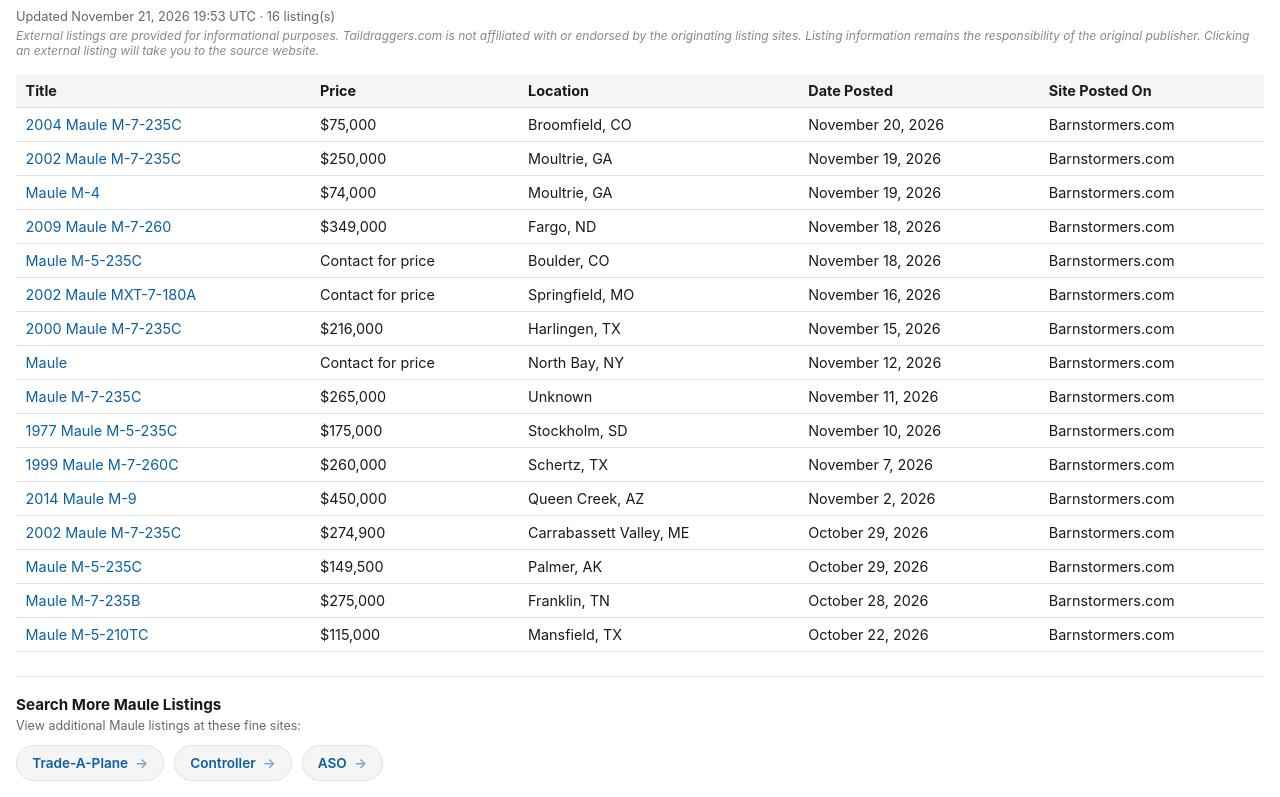
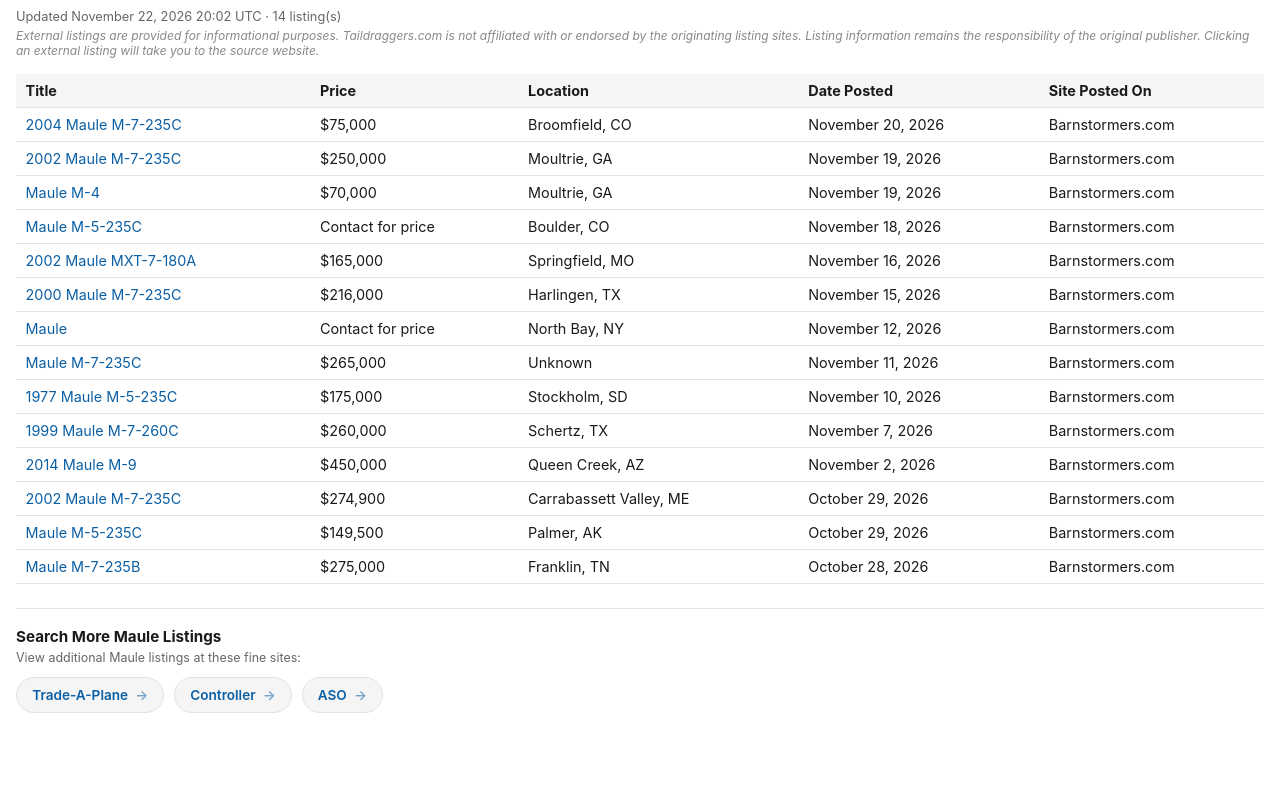
Before and after one commit to taildraggers/maule-aircraft-for-sale, a plain HTML site: page docs/index.html in a window 1280 px wide. Shown: the part 43-840 px from the top of the page. After the commit the page ends 800 px from the top, so only its background shows below. Drawn offline with Linux system fonts and the light colour scheme.

Commit message:
Update Maule listings (2026-11-22)

```diff
--- a/docs/index.html
+++ b/docs/index.html
@@ -76,7 +76,7 @@
 </head>
 <body>
   <h1>Other Maule Ads on the Web</h1>
-  <div class="updated">Updated November 21, 2026 19:53 UTC &middot; 16 listing(s)</div>
+  <div class="updated">Updated November 22, 2026 20:02 UTC &middot; 14 listing(s)</div>
   <div class="disclaimer">External listings are provided for informational purposes. Taildraggers.com is not affiliated with or endorsed by the originating listing sites. Listing information remains the responsibility of the original publisher. Clicking an external listing will take you to the source website.</div>
   <table>
     <thead>
@@ -85,10 +85,9 @@
     <tbody>
         <tr><td><a href="https://www.barnstormers.com/classified-2084843-2004-Maule-M7-235C-Project.html" target="_blank" rel="noopener noreferrer">2004 Maule M-7-235C</a></td><td>$75,000</td><td>Broomfield, CO</td><td>November 20, 2026</td><td>Barnstormers.com</td></tr>
         <tr><td><a href="https://www.barnstormers.com/classified-2074521-2002-MAULE-M-7-235C.html" target="_blank" rel="noopener noreferrer">2002 Maule M-7-235C</a></td><td>$250,000</td><td>Moultrie, GA</td><td>November 19, 2026</td><td>Barnstormers.com</td></tr>
-        <tr><td><a href="https://www.barnstormers.com/classified-2084723-Maule-M-4.html" target="_blank" rel="noopener noreferrer">Maule M-4</a></td><td>$74,000</td><td>Moultrie, GA</td><td>November 19, 2026</td><td>Barnstormers.com</td></tr>
-        <tr><td><a href="https://www.barnstormers.com/classified-2077801-2009-Maule-M7-260-TTSN-990.html" target="_blank" rel="noopener noreferrer">2009 Maule M-7-260</a></td><td>$349,000</td><td>Fargo, ND</td><td>November 18, 2026</td><td>Barnstormers.com</td></tr>
+        <tr><td><a href="https://www.barnstormers.com/classified-2084723-Maule-M-4.html" target="_blank" rel="noopener noreferrer">Maule M-4</a></td><td>$70,000</td><td>Moultrie, GA</td><td>November 19, 2026</td><td>Barnstormers.com</td></tr>
         <tr><td><a href="https://www.barnstormers.com/classified-2084475-Maule-M5-235C.html" target="_blank" rel="noopener noreferrer">Maule M-5-235C</a></td><td>Contact for price</td><td>Boulder, CO</td><td>November 18, 2026</td><td>Barnstormers.com</td></tr>
-        <tr><td><a href="https://www.barnstormers.com/classified-2084043-2002-MAULE-MXT-7-180A.html" target="_blank" rel="noopener noreferrer">2002 Maule MXT-7-180A</a></td><td>Contact for price</td><td>Springfield, MO</td><td>November 16, 2026</td><td>Barnstormers.com</td></tr>
+        <tr><td><a href="https://www.barnstormers.com/classified-2084043-2002-MAULE-MXT-7-180A.html" target="_blank" rel="noopener noreferrer">2002 Maule MXT-7-180A</a></td><td>$165,000</td><td>Springfield, MO</td><td>November 16, 2026</td><td>Barnstormers.com</td></tr>
         <tr><td><a href="https://www.barnstormers.com/classified-2017090-2000-Maule-M7-235C.html" target="_blank" rel="noopener noreferrer">2000 Maule M-7-235C</a></td><td>$216,000</td><td>Harlingen, TX</td><td>November 15, 2026</td><td>Barnstormers.com</td></tr>
         <tr><td><a href="https://www.barnstormers.com/classified-2083459-FS--Maule-Winter-Projects.html" target="_blank" rel="noopener noreferrer">Maule</a></td><td>Contact for price</td><td>North Bay, NY</td><td>November 12, 2026</td><td>Barnstormers.com</td></tr>
         <tr><td><a href="https://www.barnstormers.com/classified-2082738-Maule-M7235C.html" target="_blank" rel="noopener noreferrer">Maule M-7-235C</a></td><td>$265,000</td><td>Unknown</td><td>November 11, 2026</td><td>Barnstormers.com</td></tr>
@@ -98,7 +97,6 @@
         <tr><td><a href="https://www.barnstormers.com/classified-2080783-2002-Maule-M-7-235C.html" target="_blank" rel="noopener noreferrer">2002 Maule M-7-235C</a></td><td>$274,900</td><td>Carrabassett Valley, ME</td><td>October 29, 2026</td><td>Barnstormers.com</td></tr>
         <tr><td><a href="https://www.barnstormers.com/classified-2080906-Maule-M5-235C.html" target="_blank" rel="noopener noreferrer">Maule M-5-235C</a></td><td>$149,500</td><td>Palmer, AK</td><td>October 29, 2026</td><td>Barnstormers.com</td></tr>
         <tr><td><a href="https://www.barnstormers.com/classified-2058091-Maule-M-7-235B.html" target="_blank" rel="noopener noreferrer">Maule M-7-235B</a></td><td>$275,000</td><td>Franklin, TN</td><td>October 28, 2026</td><td>Barnstormers.com</td></tr>
-        <tr><td><a href="https://www.barnstormers.com/classified-2079695-Maule-M5-210TC-Turbocharged.html" target="_blank" rel="noopener noreferrer">Maule M-5-210TC</a></td><td>$115,000</td><td>Mansfield, TX</td><td>October 22, 2026</td><td>Barnstormers.com</td></tr>
     </tbody>
   </table>
   <div class="more-resources">
```
